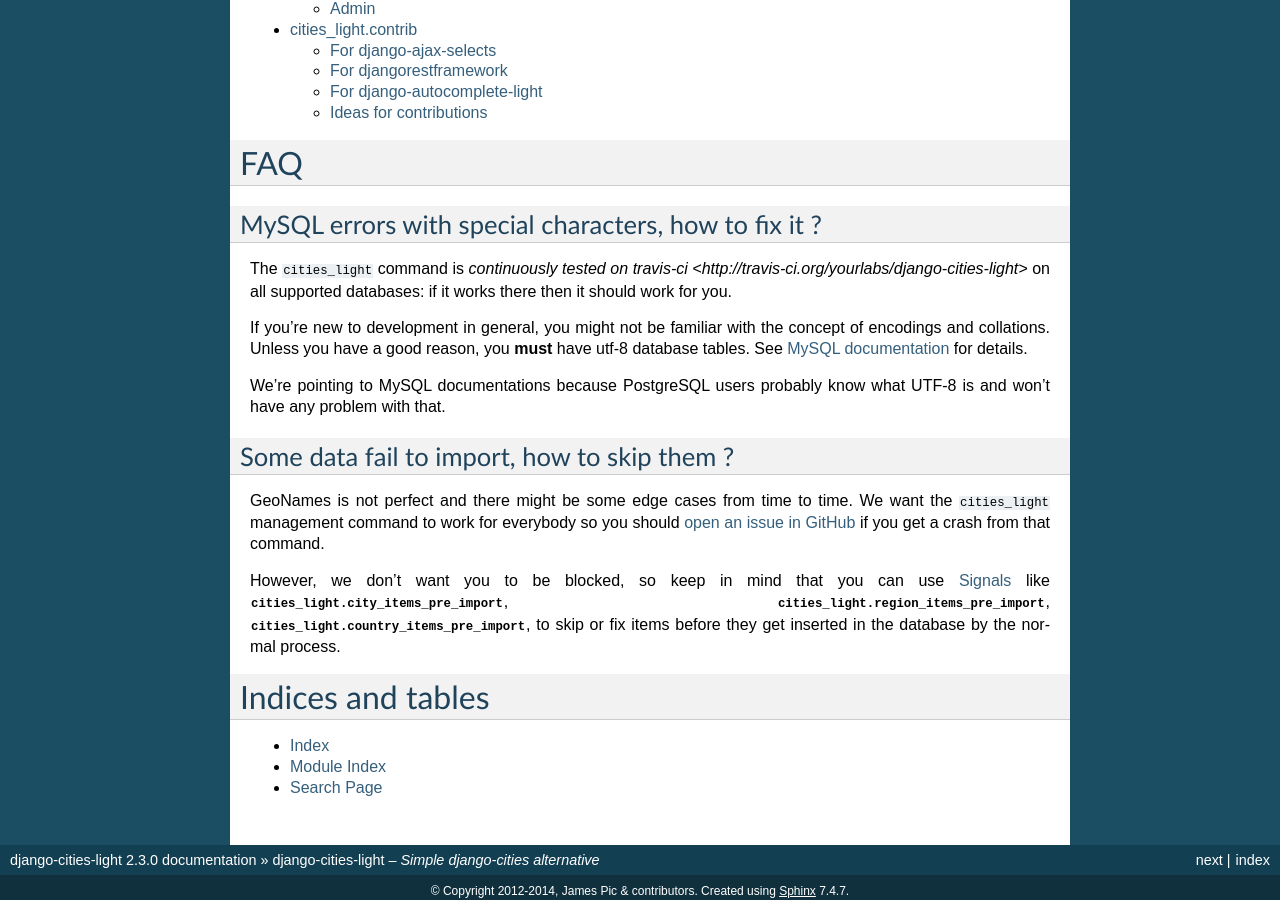
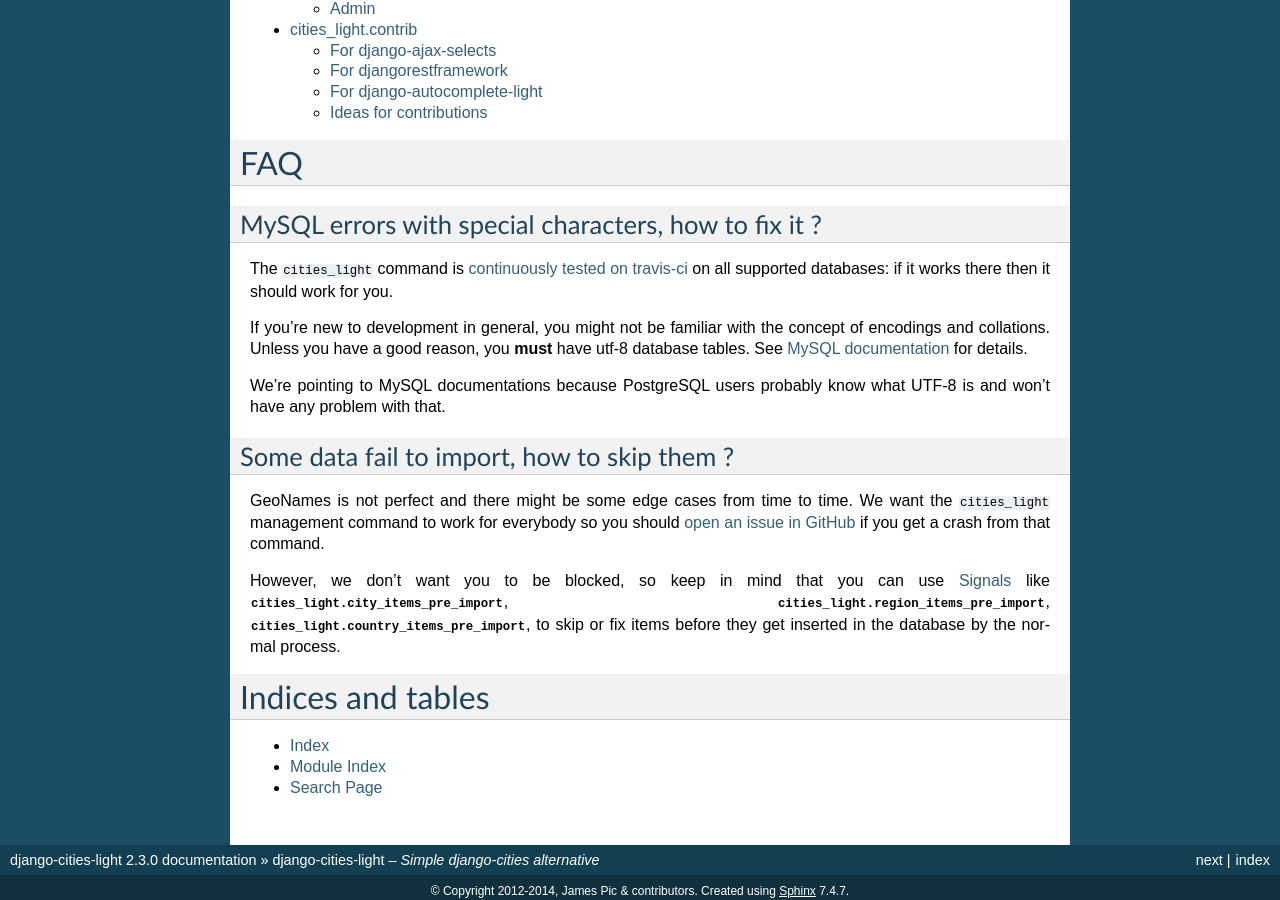
Before and after one commit to coderholic/django-cities, a Sphinx documentation site: the page built from docs/source/index.rst, in a window 1280 px wide and 900 px high, scrolled down 1422 px. Built offline with Sphinx 7.4.7, drawn with Linux system fonts in a browser that asks for light colours.

Commit message:
RST syntax

```diff
--- a/docs/source/index.rst
+++ b/docs/source/index.rst
@@ -16,7 +16,7 @@ MySQL errors with special characters, how to fix it ?
 -----------------------------------------------------
 
 The ``cities_light`` command is `continuously tested on travis-ci
-<http://travis-ci.org/yourlabs/django-cities-light>` on all supported
+<http://travis-ci.org/yourlabs/django-cities-light>`_ on all supported
 databases: if it works there then it should work for you.
 
 If you're new to development in general, you might not be familiar with the
```
